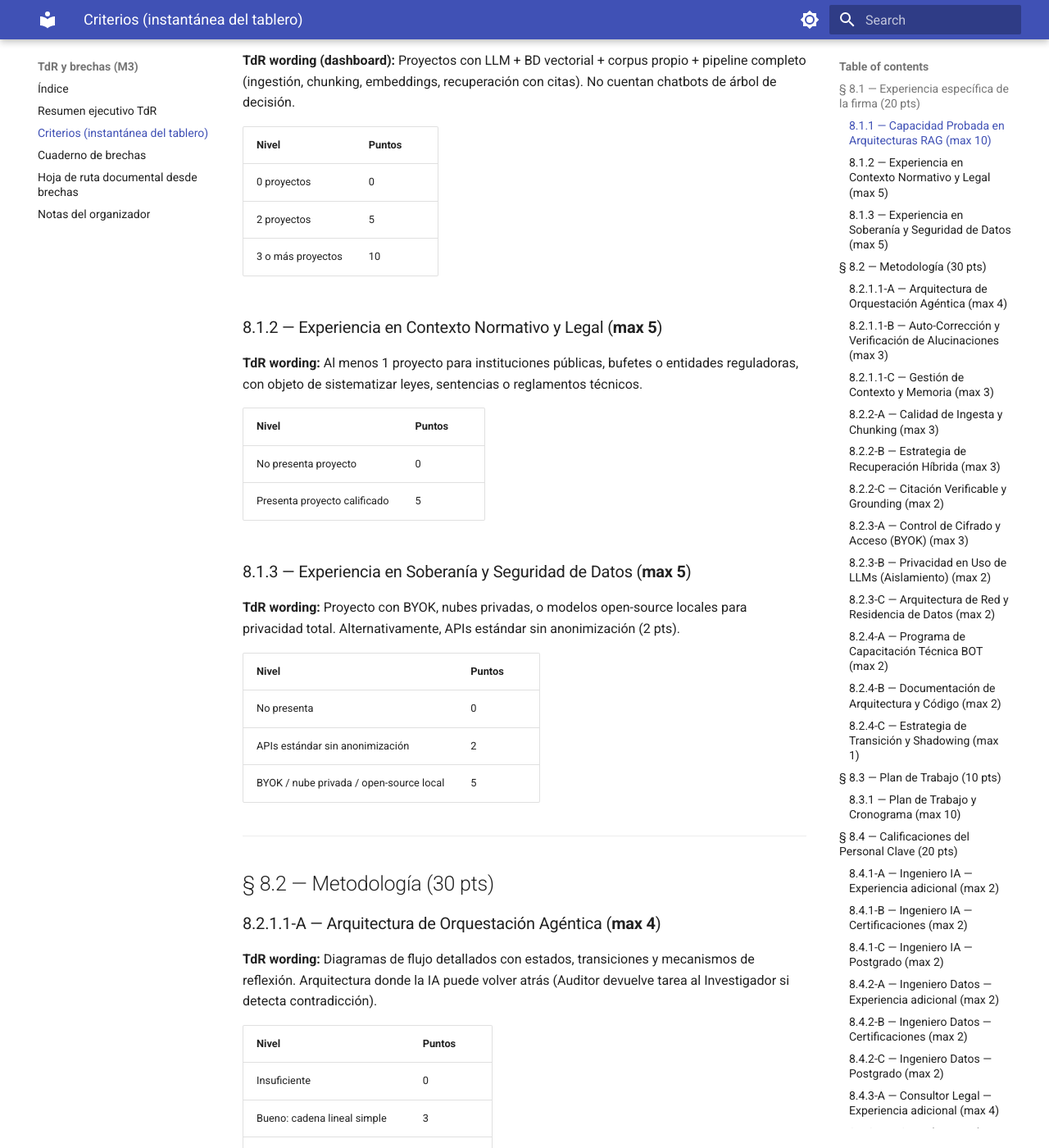
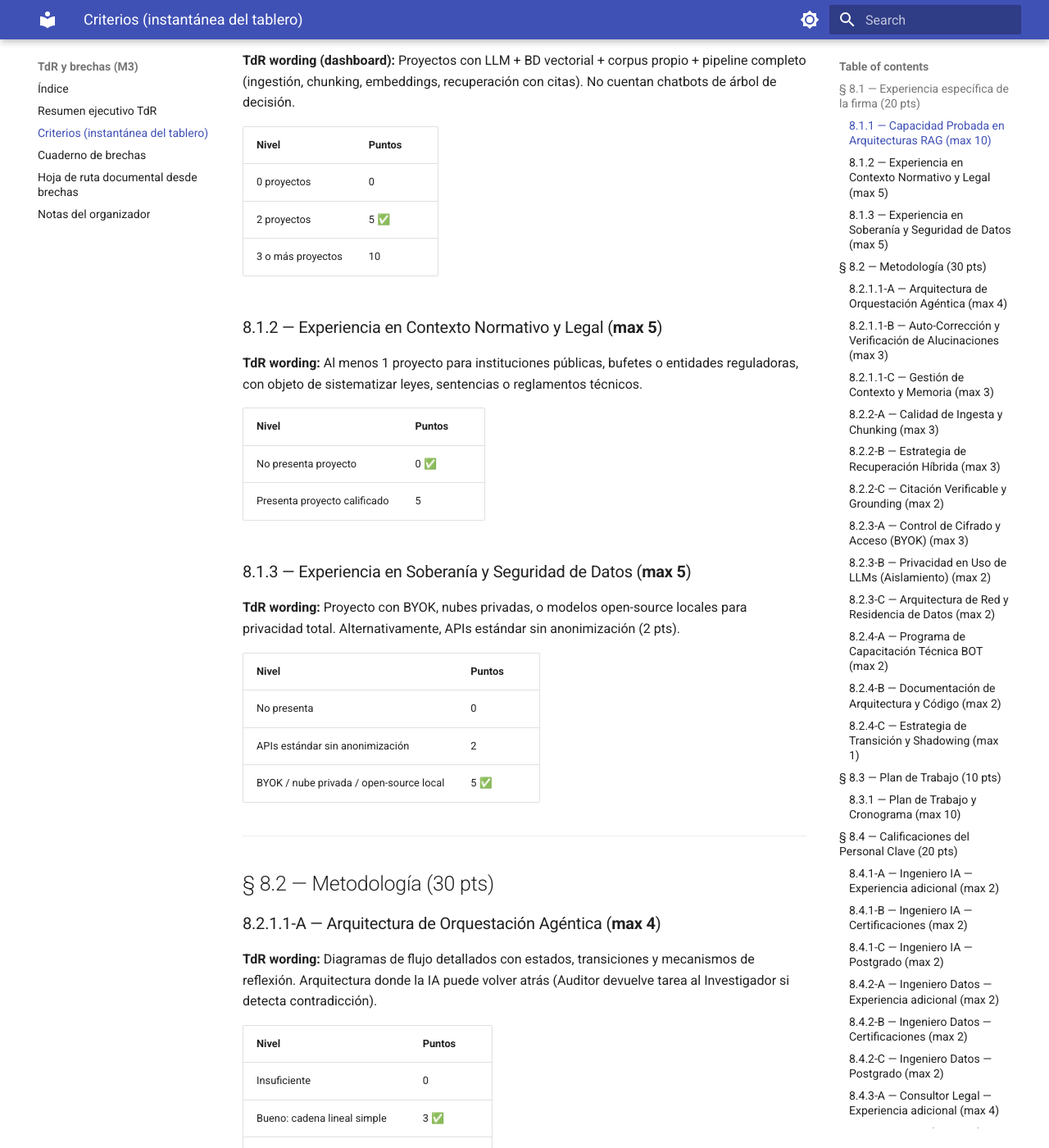
Before and after one commit to 13g4d0/docu-es, an MkDocs documentation site: the page built from docs/tor-gap/criteria-from-dashboard.md, in a window 1280 px wide and 1400 px high, scrolled down 551 px. Shown: the whole window at 82% size. Built offline with MkDocs 1.6.1 and Material for MkDocs 9.7.7, drawn with Linux system fonts in a browser that asks for light colours.

Commit message:
docs(tor-gap): mark 8.2.1.1-A methodology score (3)

```diff
--- a/docs/tor-gap/criteria-from-dashboard.md
+++ b/docs/tor-gap/criteria-from-dashboard.md
@@ -16,7 +16,7 @@ Esta página refleja el array JavaScript `CRITERIA` incrustado en **`map/dashboa
 | Nivel | Puntos |
 |-------|--------|
 | 0 proyectos | 0 |
-| 2 proyectos | 5 |
+| 2 proyectos | 5 ✅ |
 | 3 o más proyectos | 10 |
 
 ### 8.1.2 — Experiencia en Contexto Normativo y Legal (**max 5**)
@@ -25,7 +25,7 @@ Esta página refleja el array JavaScript `CRITERIA` incrustado en **`map/dashboa
 
 | Nivel | Puntos |
 |-------|--------|
-| No presenta proyecto | 0 |
+| No presenta proyecto | 0 ✅ |
 | Presenta proyecto calificado | 5 |
 
 ### 8.1.3 — Experiencia en Soberanía y Seguridad de Datos (**max 5**)
@@ -36,7 +36,7 @@ Esta página refleja el array JavaScript `CRITERIA` incrustado en **`map/dashboa
 |-------|--------|
 | No presenta | 0 |
 | APIs estándar sin anonimización | 2 |
-| BYOK / nube privada / open-source local | 5 |
+| BYOK / nube privada / open-source local | 5 ✅ |
 
 ---
 
@@ -49,7 +49,7 @@ Esta página refleja el array JavaScript `CRITERIA` incrustado en **`map/dashboa
 | Nivel | Puntos |
 |-------|--------|
 | Insuficiente | 0 |
-| Bueno: cadena lineal simple | 3 |
+| Bueno: cadena lineal simple | 3 ✅ |
 | Muy Bueno: loops de reflexión | 4 |
 
 ### 8.2.1.1-B — Auto-Corrección y Verificación de Alucinaciones (**max 3**)
```
